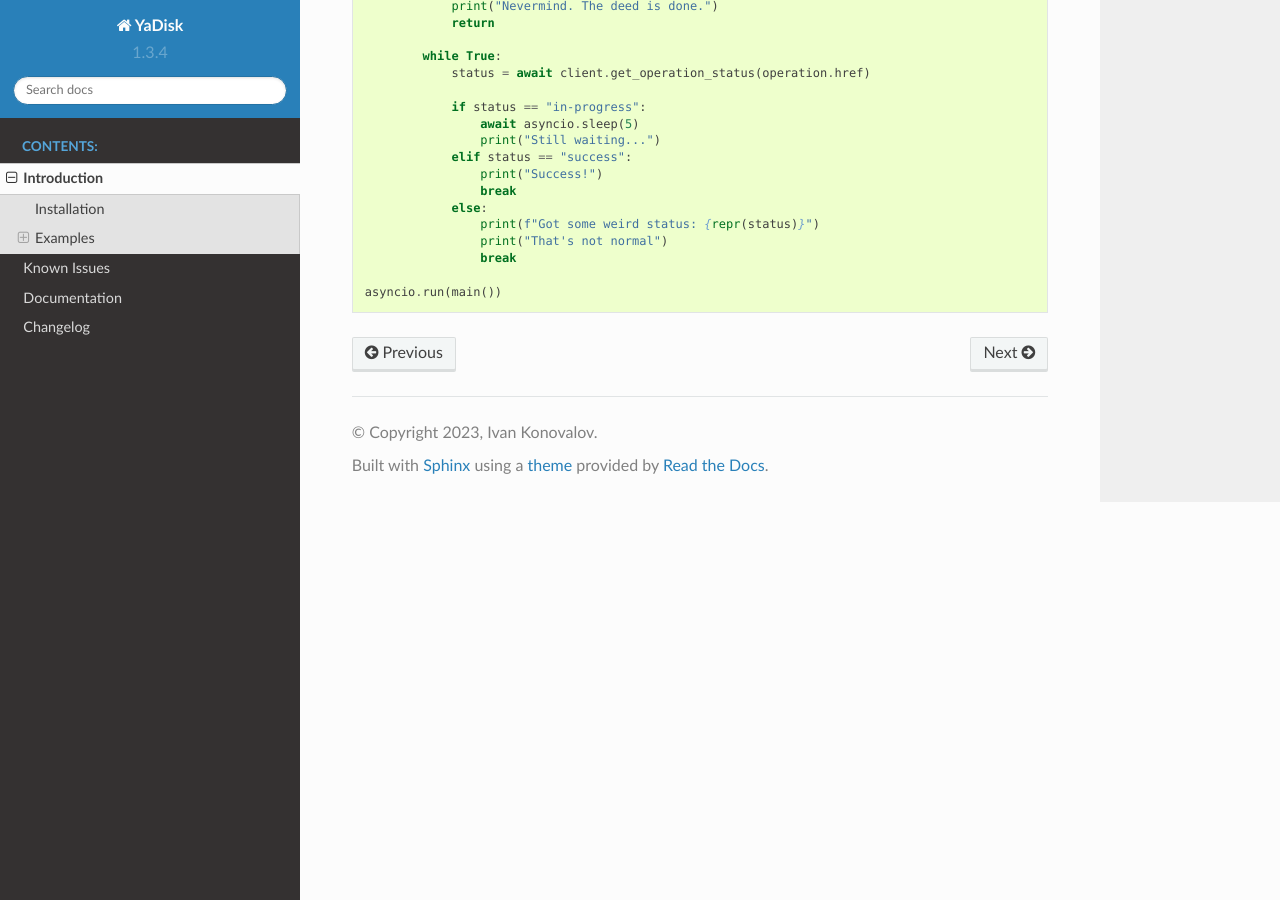
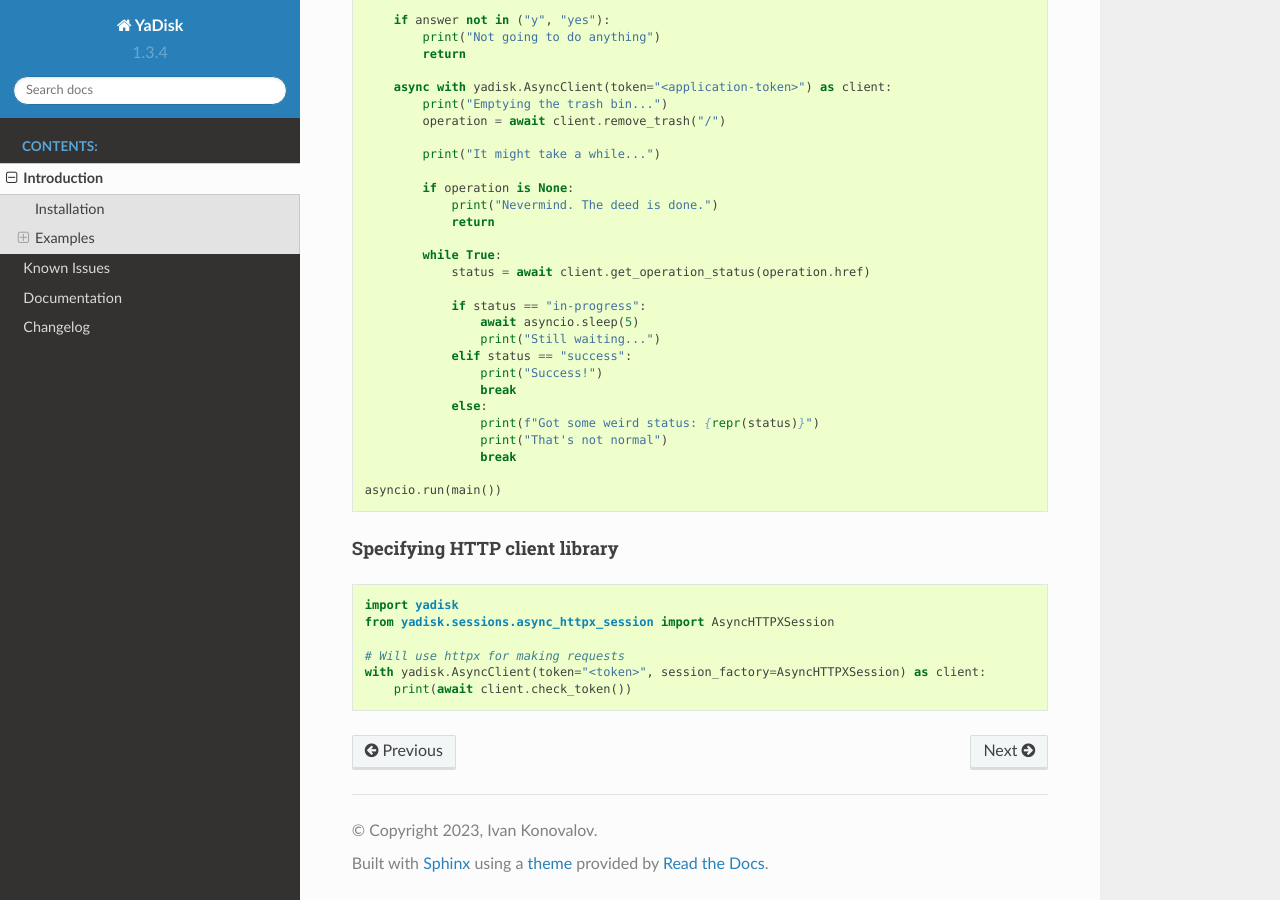
Before and after one commit to ivknv/yadisk, a Sphinx documentation site: the page built from docs/intro.rst, in a window 1280 px wide and 900 px high, scrolled down 7144 px. Built offline with Sphinx 7.4.7 and the Read the Docs theme 2.0.0, drawn with Linux system fonts in a browser that asks for light colours; some of the changed text lies outside the part shown.

Commit message:
Add example showing how to specify HTTP client library for making requests

```diff
--- a/docs/intro.rst
+++ b/docs/intro.rst
@@ -211,6 +211,18 @@
                     break
 
     main()
+
+Specifying HTTP client library
+##############################
+
+.. code:: python
+
+   import yadisk
+   from yadisk.sessions.httpx_session import HTTPXSession
+
+   # Will use httpx for making requests
+   with yadisk.Client(token="<token>", session_factory=HTTPXSession) as client:
+       print(client.check_token())
 
 Asynchronous API
 ----------------
@@ -430,3 +442,15 @@
                     break
 
     asyncio.run(main())
+
+Specifying HTTP client library
+##############################
+
+.. code:: python
+
+   import yadisk
+   from yadisk.sessions.async_httpx_session import AsyncHTTPXSession
+
+   # Will use httpx for making requests
+   with yadisk.AsyncClient(token="<token>", session_factory=AsyncHTTPXSession) as client:
+       print(await client.check_token())
```
